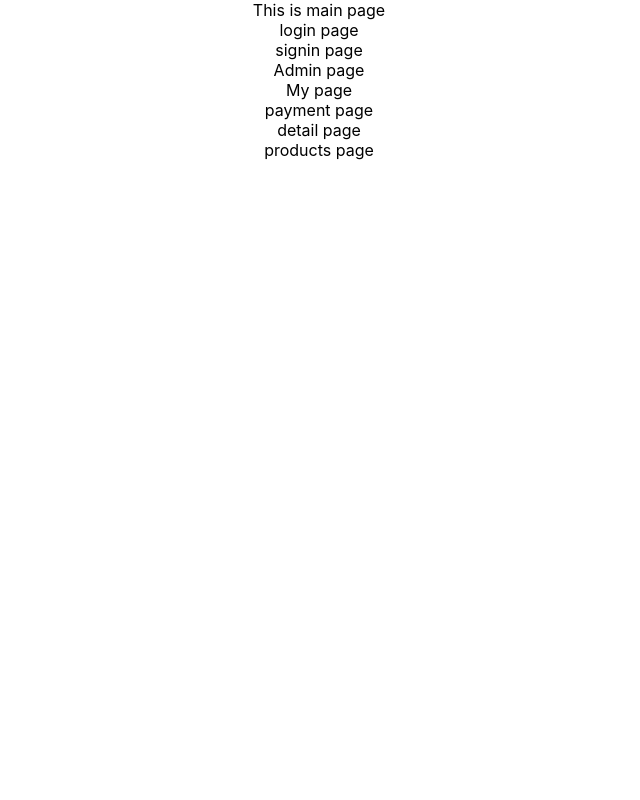
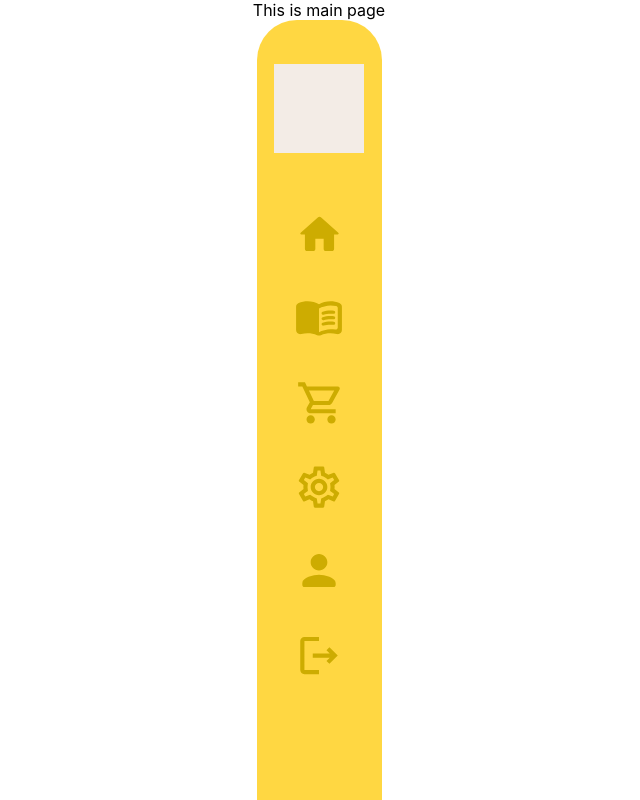
Before and after one commit to longdoheun/likelion-used-bookstore, a React (Create React App) app: page / in a window 1280 px wide. Shown: the top 800 px of the page, without its empty margins (321-961 px from the left). Built offline with nearby package versions, Linux system fonts and the light colour scheme.

Commit message:
menubar routing complete

```diff
--- /dev/null
+++ b/src/components/MenuBar/index.jsx
@@ -0,0 +1 @@
+export {default} from "./MenuBar"
--- a/src/pages/Main.jsx
+++ b/src/pages/Main.jsx
@@ -2,6 +2,7 @@
 import { css } from "@emotion/react"
 import { useNavigate } from "react-router-dom"
 import React from 'react'
+import MenuBar from "../components/MenuBar";
 
 
 export default function Main() {
@@ -10,6 +11,7 @@ export default function Main() {
   return (
     <>
         <div css={style}>This is main page</div>
+        <MenuBar/>
         <div onClick={()=>{navigate("/login")}}>login page</div>
         <div onClick={()=>{navigate("/Signin")}}>signin page</div>
         <div onClick={()=>{navigate("/Admin")}}>Admin page</div>
--- a/src/pages/MyPage.jsx
+++ b/src/pages/MyPage.jsx
@@ -1,13 +1,11 @@
 /** @jsxImportSource @emotion/react */
 import { css } from "@emotion/react"
 import React from 'react'
-import MenuBar from "../components/MenuBar/MenuBar"
 
 export default function MyPage() {
   return (
     <>
       <div css={style}>this is MyPage</div>
-      <MenuBar/>
     </>
   )
 }
```
